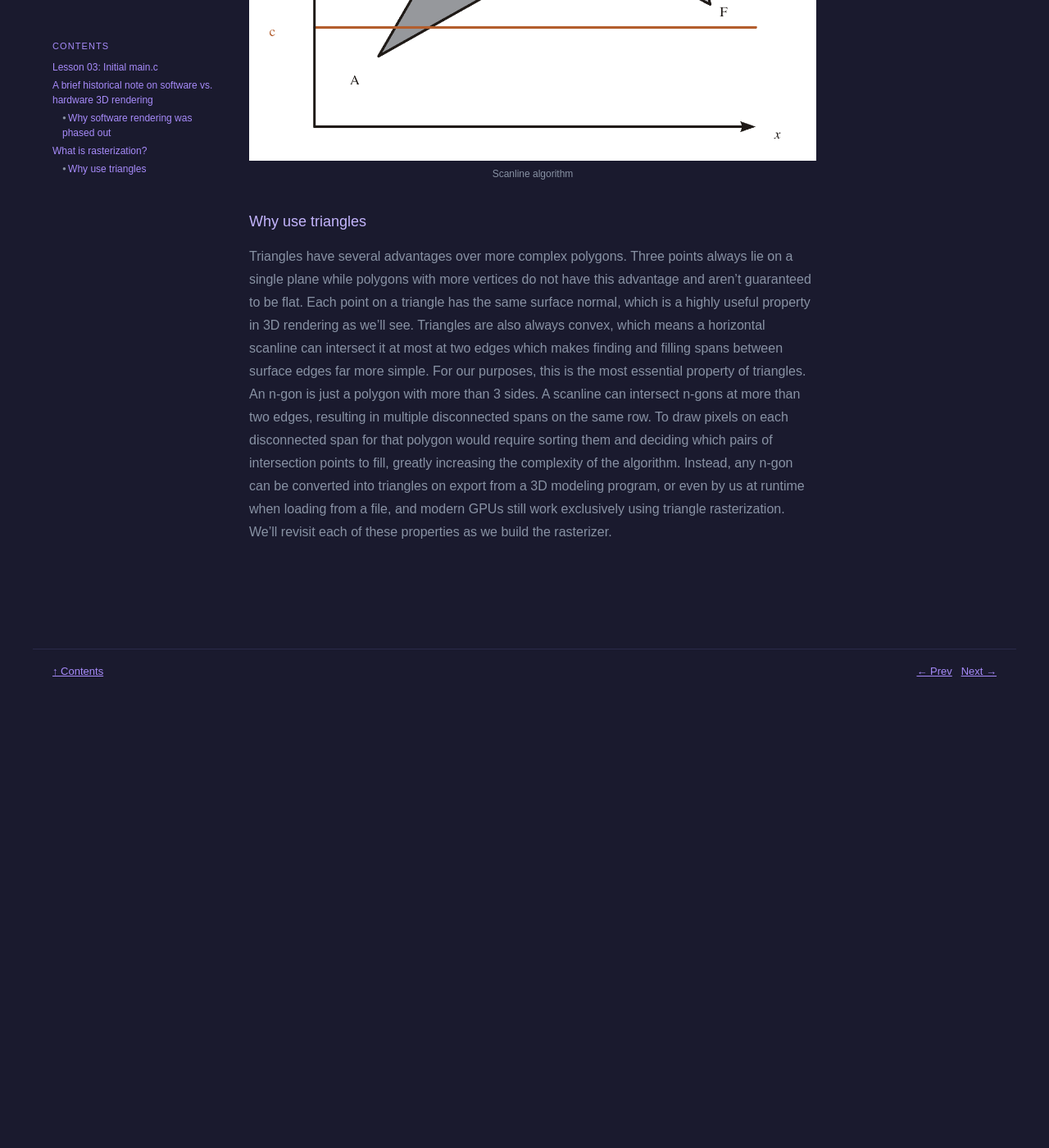
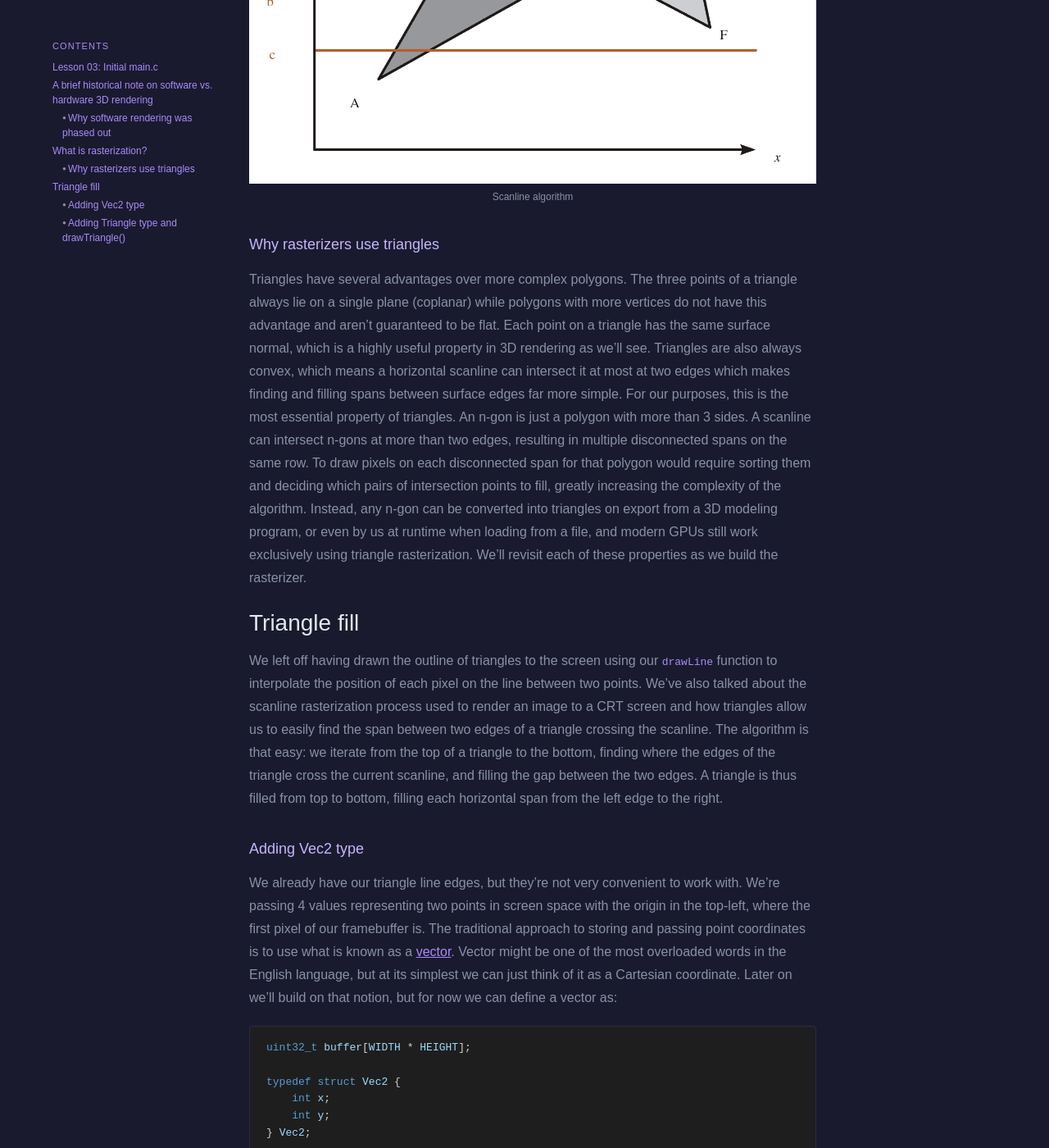
Before and after one commit to TurpeNescire/softrend-3d, a Jekyll site: the page built from docs/lesson_03.md, in a window 1280 px wide and 1400 px high, scrolled down 2443 px. Shown: the whole window at 82% size. Built offline with Jekyll 4.4.1, drawn with Linux system fonts in a browser that asks for light colours; before the commit the page ends 3273 px from its top, so only the background shows below that; some of the changed text lies outside the part shown.

Commit message:
added Vec2, Triangle and drawTriangle()

````diff
--- a/docs/lesson_03.md
+++ b/docs/lesson_03.md
@@ -17,17 +17,107 @@
 Software 3D rendering had a relatively brief window of popularity. Early examples of wireframe 3D rendering included games like Battlezone (1980) but it wasn't until the early 1990s that the first 2.5D texture mapped 3D games were created. Examples include Ultima Underworld and Wolfenstein 3D, both in 1992. The first consumer hardware accelerators like the [3dfx Voodoo](https://en.wikipedia.org/wiki/3dfx#First_chips) arrived in the mid-90s, and Quake was the most notable early example of a 3D game to take advantage of 3D acceleration with its GLQuake release in 1997. Add-in 3D cards rapidly gained in popularity after that, and through the late 90s most games offered support for software rendering either as the default, or as a fallback when the user didn't have a 3D card. By the early 2000s very few games bothered to include a software render, and the [Pixomatic software renderer](https://web.archive.org/web/20130425032829/http://www.radgametools.com/pixomain.htm) developed by [Michael Abrash](https://en.wikipedia.org/wiki/Michael_Abrash) at RAD Game tools was a drop-in DX7 (and later DX-9) software render that companies could license as a fall-back renderer for users on old hardware. The most famous game to make use of this licensed software render was [Unreal Tournament 2004](https://en.wikipedia.org/wiki/Unreal_Tournament_2004).
 
 ## Why software rendering was phased out
-The reason CPU based software rendering fell out of favor is not as obvious as it might seem at first. Software rendering is not calculation-bound, but memory-bandwidth-bound. When reading and writing pixel data to a framebuffer that is too large to fit in the CPU cache, the CPU has to switch to reading and writing to main memory (RAM). This is far slower than hitting the L1-L3 cache - RAM latency is orders of magnitude higher, a compounding issue for every framebuffer access that misses cache. As screen resolutions (and framebuffer sizes) continued to grow, the bandwidth problem scaled with them and CPU memory bandwidth could not keep pace with GPU memory bandwidth.
+The reason CPU based software rendering fell out of favor is not as obvious as it might seem at first. Software rendering is not calculation-bound, but memory bandwidth-bound. When reading and writing pixel data to a framebuffer that is too large to fit in the CPU cache, the CPU has to switch to reading and writing to main memory (RAM). This is far slower than hitting the L1-L3 cache - RAM latency is orders of magnitude higher, a compounding issue for every framebuffer access that misses cache. As screen resolutions (and framebuffer sizes) continued to grow, the bandwidth problem scaled with them and CPU memory bandwidth could not keep pace with GPU memory bandwidth.
 
 This situation is still the same today. Even with L3 caches now reaching 8MB+, renderers require multiple buffers (a framebuffer and depth buffer at minimum) and these exceed cache capacity at any resolution beyond those of the mid-90s. Texture mapping adds another wrinkle with hundreds of megabytes of texture data needing to be read per frame in modern AAA games. Most modern GPUs range from 8GB to 24GB of VRAM, and while they do have small on-die L1 and L2 caches and higher memory access latency than the CPU, they can move hundreds of GB/s from memory compared to under 100 GB/s for CPUs, and thousands of parallel execution units hide the latency cost while any individual access resolves.
 
 # What is rasterization?
-**Rasterization** comes from "raster", derived from the Latin *rastrum* meaning rake. A ["raster image"](https://en.wikipedia.org/wiki/Raster_graphics) is a two-dimensional matrix of pixel color information. [Raster scanning](https://en.wikipedia.org/wiki/Raster_scan) is the process used in old [CRT display](https://en.wikipedia.org/wiki/Cathode_ray_tube) technology to display a raster image where an electron beam is traced horizontally across the phosphor face of the display from left to right, top to bottom. In modern graphics programming, rasterization is the process of converting a geometric description of polygons into discrete pixels on the screen. [Scanline rasterization](https://en.wikipedia.org/wiki/Scanline_rendering) was the natural approach to rasterize polygon data into pixels for CRT screens, rendering pixels line by line starting from the top left of the screen in the same order that the beam traced the image across the screen, and is still the process employed by modern GPU rasterizers.
+**Rasterization** comes from "raster", derived from the Latin *rastrum* meaning rake. A [raster image](https://en.wikipedia.org/wiki/Raster_graphics) is a two-dimensional matrix of pixel color information. Rasterization is the process of converting a geometric description of polygons into a raster image. [Raster scanning](https://en.wikipedia.org/wiki/Raster_scan) is the process used in old [CRT display](https://en.wikipedia.org/wiki/Cathode_ray_tube) technology to display a raster image where an electron beam is traced horizontally across the phosphor face of the display from left to right, top to bottom. [Scanline rasterization](https://en.wikipedia.org/wiki/Scanline_rendering) was the natural approach to rasterize polygon data into pixels for CRT screens. Pixels were rendered line by line starting from the top left of the screen in the same order that the beam traced the image across the screen. Display and computation hardware has changed significantly, and so have the rasterization algorithms used by modern GPUs, but the end result is still a grid of discrete pixels to be rendered to the screen.
 
 <figure>
   <img src="{{ '/images/lesson_03_Scan-line_algorithm.png' | relative_url }}" alt="Scanline algorithm" style="width:100%">
   <figcaption>Scanline algorithm</figcaption>
 </figure>
 
-## Why use triangles
-Triangles have several advantages over more complex polygons. Three points always lie on a single plane while polygons with more vertices do not have this advantage and aren't guaranteed to be flat. Each point on a triangle has the same surface normal, which is a highly useful property in 3D rendering as we'll see. Triangles are also always convex, which means a horizontal scanline can intersect it at most at two edges which makes finding and filling spans between surface edges far more simple. For our purposes, this is the most essential property of triangles. An n-gon is just a polygon with more than 3 sides. A scanline can intersect n-gons at more than two edges, resulting in multiple disconnected spans on the same row. To draw pixels on each disconnected span for that polygon would require sorting them and deciding which pairs of intersection points to fill, greatly increasing the complexity of the algorithm. Instead, any n-gon can be converted into triangles on export from a 3D modeling program, or even by us at runtime when loading from a file, and modern GPUs still work exclusively using triangle rasterization. We'll revisit each of these properties as we build the rasterizer.
+## Why rasterizers use triangles
+Triangles have several advantages over more complex polygons. The three points of a triangle always lie on a single plane (coplanar) while polygons with more vertices do not have this advantage and aren't guaranteed to be flat. Each point on a triangle has the same surface normal, which is a highly useful property in 3D rendering as we'll see. Triangles are also always convex, which means a horizontal scanline can intersect it at most at two edges which makes finding and filling spans between surface edges far more simple. For our purposes, this is the most essential property of triangles. An n-gon is just a polygon with more than 3 sides. A scanline can intersect n-gons at more than two edges, resulting in multiple disconnected spans on the same row. To draw pixels on each disconnected span for that polygon would require sorting them and deciding which pairs of intersection points to fill, greatly increasing the complexity of the algorithm. Instead, any n-gon can be converted into triangles on export from a 3D modeling program, or even by us at runtime when loading from a file, and modern GPUs still work exclusively using triangle rasterization. We'll revisit each of these properties as we build the rasterizer.
+
+# Triangle fill
+We left off having drawn the outline of triangles to the screen using our `drawLine` function to interpolate the position of each pixel on the line between two points. We've also talked about the scanline rasterization process used to render an image to a CRT screen and how triangles allow us to easily find the span between two edges of a triangle crossing the scanline. The algorithm is that easy: we iterate from the top of a triangle to the bottom, finding where the edges of the triangle cross the current scanline, and filling the gap between the two edges. A triangle is thus filled from top to bottom, filling each horizontal span from the left edge to the right.
+
+## Adding Vec2 type
+We already have our triangle line edges, but they're not very convenient to work with. We're passing 4 values representing two points in screen space with the origin in the top-left, where the first pixel of our framebuffer is. The traditional approach to storing and passing point coordinates is to use what is known as a [vector](https://www.3blue1brown.com/lessons/vectors#title). Vector might be one of the most overloaded words in the English language, but at its simplest we can just think of it as a Cartesian coordinate. Later on we'll build on that notion, but for now we can define a vector as:
+
+```c
+uint32_t buffer[WIDTH * HEIGHT];
+
+typedef struct Vec2 {
+    int x;
+    int y;
+} Vec2;
+```
+
+## Adding Triangle type and drawTriangle()
+We can then change our `drawLine` function signature to take two `Vec2` objects by reference instead of four `int` objects by value. We won't need to change their values, so we can declare them `const`. We can either replace all uses of `x0`, `y0`, `x1` and `x2` inside `drawLine` with `v0->x`, `v0->y`, `v1->x` and `v1->y` or create aliases as I've done here. With the const hint to the compiler and compiling with optimizations on, the compiler should optimize the code into the same thing aside from the signature differences.
+
+```c
+void drawLine(const Vec2 *v0, const Vec2 *v1, uint32_t color) {
+    int x0 = v0->x, y0 = v0->y;
+    int x1 = v1->x, y1 = v1->y;
+```
+
+Along with `Vec2` it will be helpful to have a `Triangle` data type that can bundle all three `Vec2` vertices together for convenience. After the `Vec2` definition I placed:
+
+```c
+typedef struct Triangle {
+    Vec2 v0;
+    Vec2 v1;
+    Vec2 v2;
+} Triangle;
+```
+
+and created a new function `drawTriangle` that I defined after `drawLine` and before `main`:
+
+```c
+void drawTriangle(const uint32_t *buffer, const Triangle *tri, uint32_t color) {
+    drawLine(&tri->v0, &tri->v1, color);
+    drawLine(&tri->v1, &tri->v2, color);
+    drawLine(&tri->v2, &tri->v0, color);
+}
+```
+
+And inside `main` changed our `drawLine` calls into `Triangle` definitions and calls to `drawTriangle`:
+
+```c
+        .buf    = buffer
+    };
+
+    // x-dominant (wide/flat)   — top-left cell
+    Triangle tri0 = { { .x =  20, .y = 170 },
+                      { .x = 180, .y = 170 },
+                      { .x = 100, .y =  30 } };
+    // y-dominant (tall/narrow) — top-middle cell
+    Triangle tri1 = { { .x = 270, .y = 180 },
+                      { .x = 330, .y = 180 },
+                      { .x = 300, .y =  20 } };
+    // one vertical edge        — top-right cell
+    Triangle tri2 = { { .x = 410, .y =  20 },
+                      { .x = 410, .y = 180 },
+                      { .x = 580, .y = 100 } };
+    // one horizontal edge      — bottom-left cell
+    Triangle tri3 = { { .x =  20, .y = 210 },
+                      { .x = 180, .y = 210 },
+                      { .x = 100, .y = 380 } };
+    // right triangle           — bottom-middle cell
+    Triangle tri4 = { { .x = 220, .y = 220 },
+                      { .x = 220, .y = 380 },
+                      { .x = 380, .y = 380 } };
+    // two coincident vertices  — bottom-right cell
+    Triangle tri5 = { { .x = 500, .y = 220 },
+                      { .x = 500, .y = 220 },
+                      { .x = 420, .y = 370 } };
+    // single point — tucked in corner of bottom-right cell
+    Triangle tri6 = { { .x = 570, .y = 370 },
+                      { .x = 570, .y = 370 },
+                      { .x = 570, .y = 370 } };
+    drawTriangle(buffer, &tri0, colors[RED]);
+    drawTriangle(buffer, &tri1, colors[GREEN]);
+    drawTriangle(buffer, &tri2, colors[BLUE]);
+    drawTriangle(buffer, &tri3, colors[YELLOW]);
+    drawTriangle(buffer, &tri4, colors[CYAN]);
+    drawTriangle(buffer, &tri5, colors[MAGENTA]);
+    drawTriangle(buffer, &tri6, colors[ORANGE]);
+
+    // Open a system window using the given window specifications
+    if (fenster_open(&window) < 0) return 1;
+```
````
Also changed, not shown: 1 other file.
